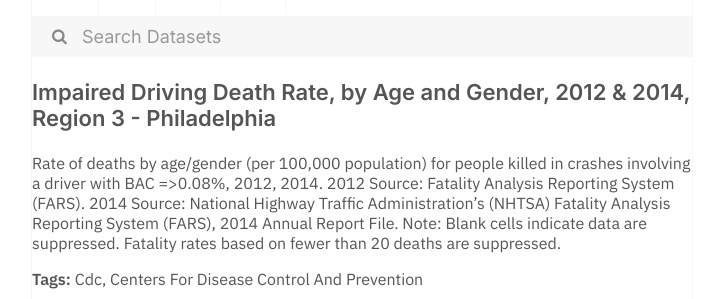
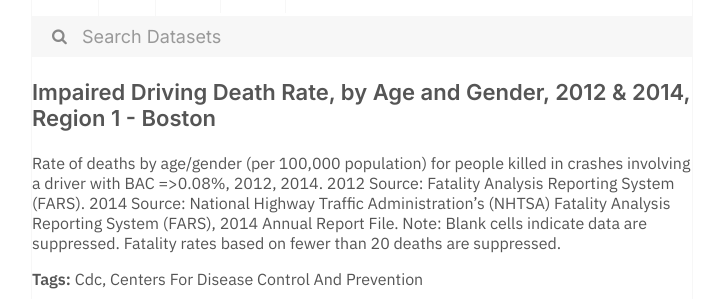
Before and after one commit to dayda-entities/centers-for-disease-control-and-prevention, a Jekyll site: the page built from _posts/2020-11-12-impaired-driving-death-rate-by.md, in a window 1280 px wide. Shown: the part 269-568 px from the top of the page, without its empty margins (278-1000 px from the left). Built offline with Jekyll 4.4.1, drawn with Linux system fonts in a browser that asks for light colours.

```diff
--- a/_posts/2020-11-12-impaired-driving-death-rate-by.md
+++ b/_posts/2020-11-12-impaired-driving-death-rate-by.md
@@ -1,17 +1,15 @@
 ---
-title: >-
-  Impaired Driving Death Rate, by Age and Gender, 2012 & 2014, Region 3 -
-  Philadelphia
-created: '2020-11-12T12:15:46.071758'
-modified: '2020-11-12T12:15:46.071769'
+title: 'Impaired Driving Death Rate, by Age and Gender, 2012 & 2014, Region 1 - Boston'
+created: '2020-11-12T12:15:14.771440'
+modified: '2021-03-25T17:20:24.888435'
 state: active
 type: dataset
 tags:
   - Cdc
   - Centers For Disease Control And Prevention
 groups: []
-csv_url: 'https://data.cdc.gov/api/views/pvxp-wfpg/rows.csv?accessType=DOWNLOAD'
-json_url: 'https://data.cdc.gov/api/views/pvxp-wfpg/rows.json?accessType=DOWNLOAD'
+csv_url: 'https://data.cdc.gov/api/views/ksf9-pem2/rows.csv?accessType=DOWNLOAD'
+json_url: 'https://data.cdc.gov/api/views/ksf9-pem2/rows.json?accessType=DOWNLOAD'
 layout: post
 
 ---
```
